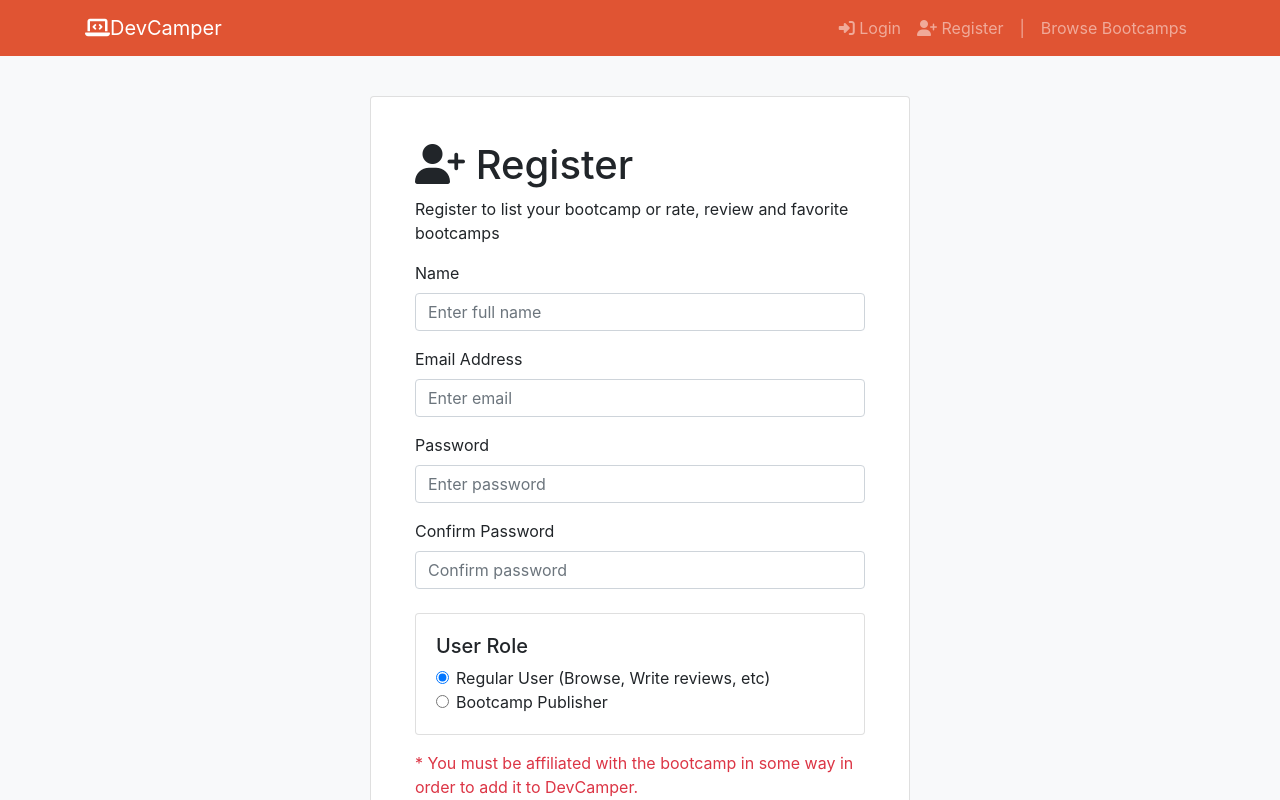
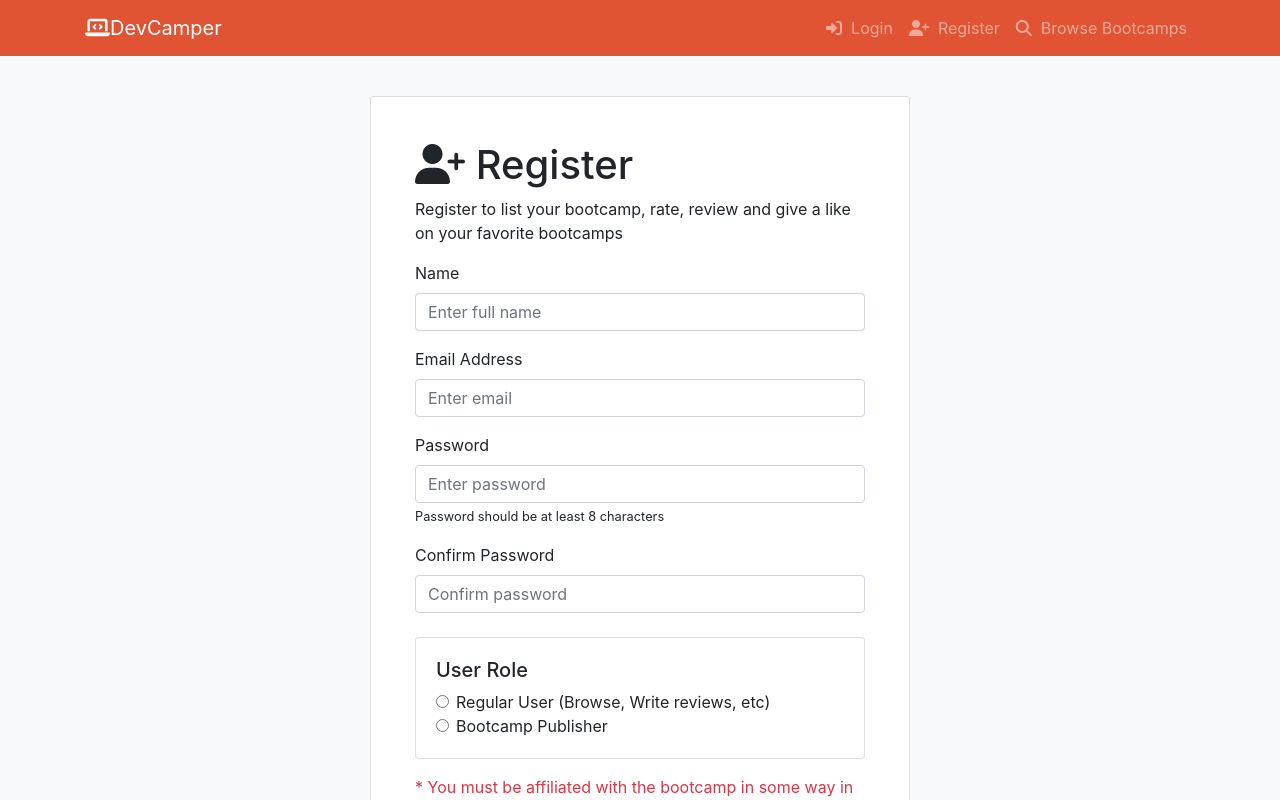
Before and after one commit to rookiemonkey/devcamper-frontend, a Next.js app: page /register in a window 1280 px wide. Shown: the top 800 px of the page. Built offline with nearby package versions, Linux system fonts and the light colour scheme.

Commit message:
submit register form works

```diff
--- a/components/Navigation.js
+++ b/components/Navigation.js
@@ -15,16 +15,22 @@ const Navigation = () => {
                 <div className="collapse navbar-collapse" id="navbarSupportedContent">
                     <ul className="navbar-nav ml-auto">
                         <li className="nav-item">
-                            <a className="nav-link" href="/login"><i className="fas fa-sign-in-alt"></i> Login</a>
+                            <a className="nav-link" href="/login">
+                                <i className="fas fa-sign-in-alt"></i>
+                                &nbsp; Login
+                            </a>
                         </li>
                         <li className="nav-item">
-                            <a className="nav-link" href="/register"><i className="fas fa-user-plus"></i> Register</a>
-                        </li>
-                        <li className="nav-item d-none d-sm-block">
-                            <a className="nav-link" href="#">|</a>
+                            <a className="nav-link" href="/register">
+                                <i className="fas fa-user-plus"></i>
+                                &nbsp; Register
+                            </a>
                         </li>
                         <li className="nav-item">
-                            <a className="nav-link" href="bootcamps.html">Browse Bootcamps</a>
+                            <a className="nav-link" href="bootcamps.html">
+                                <i class="fas fa-search"></i>
+                                &nbsp; Browse Bootcamps
+                            </a>
                         </li>
                     </ul>
                 </div>
--- /dev/null
+++ b/components/_toaster.js
@@ -0,0 +1,11 @@
+const toasterConfiguration = {
+    position: "bottom-left",
+    autoClose: 4000,
+    hideProgressBar: false,
+    closeOnClick: true,
+    pauseOnHover: true,
+    draggable: true,
+    progress: undefined
+}
+
+export default toasterConfiguration
--- a/components/register/form.js
+++ b/components/register/form.js
@@ -1,6 +1,53 @@
 import styles from '../../styles/forms.module.css';
+import { useState, useCallback } from 'react';
+import { ToastContainer, toast } from 'react-toastify';
+import toasterConfiguration from '../_toaster';
 
 const RegisterForm = () => {
+    const [name, setName] = useState('');
+    const [email, setEmail] = useState('');
+    const [password, setPassword] = useState('');
+    const [passwordConfirm, setPasswordConfirm] = useState('');
+    const [role, setRole] = useState('');
+
+    const handleChange = useCallback(event => {
+        const { name, value } = event.target;
+
+        switch (name) {
+            case 'name': setName(value); break;
+            case 'email': setEmail(value); break;
+            case 'password': setPassword(value); break;
+            case 'passwordConfirm': setPasswordConfirm(value); break;
+            case 'role': setRole(value); break;
+            default: null;
+        }
+    })
+
+    const success = message => toast.success(message, toasterConfiguration);
+    const error = message => toast.error(message, toasterConfiguration);
+
+    const handleSubmit = useCallback(async event => {
+        event.preventDefault();
+
+        const options = {
+            method: 'POST',
+            headers: {
+                'Content-Type': 'application/json',
+                'Access-Control-Allow-Origin': '*'
+            },
+            body: JSON.stringify({ name, email, password, passwordConfirm, role })
+        }
+
+        const raw = await fetch(`http://localhost:5000/api/v1/auth/signup`, options)
+
+        const parsed = await raw.json();
+
+        if (!parsed.success)
+            return error(parsed.msg)
+
+        success('Successfully registered')
+    })
+
     return (
         <section className={`form mt-5 ${styles.custom_mt}`}>
             <div className="container">
@@ -8,12 +55,14 @@ const RegisterForm = () => {
                     <div className="col-md-6 m-auto">
                         <div className="card bg-white p-4 mb-4">
                             <div className="card-body">
+
+                                <ToastContainer />
+
                                 <h1><i className="fas fa-user-plus"></i> Register</h1>
                                 <p>
-                                    Register to list your bootcamp or rate, review and favorite
-                                    bootcamps
+                                    Register to list your bootcamp, rate, review and give a like on your favorite bootcamps
 								</p>
-                                <form>
+                                <form onSubmit={handleSubmit} method="POST">
                                     <div className="form-group">
                                         <label htmlFor="name">Name</label>
                                         <input
@@ -21,6 +70,7 @@ const RegisterForm = () => {
                                             name="name"
                                             className="form-control"
                                             placeholder="Enter full name"
+                                            onChange={handleChange}
                                             required
                                         />
                                     </div>
@@ -31,6 +81,7 @@ const RegisterForm = () => {
                                             name="email"
                                             className="form-control"
                                             placeholder="Enter email"
+                                            onChange={handleChange}
                                             required
                                         />
                                     </div>
@@ -41,16 +92,19 @@ const RegisterForm = () => {
                                             name="password"
                                             className="form-control"
                                             placeholder="Enter password"
+                                            onChange={handleChange}
                                             required
                                         />
+                                        <small>Password should be at least 8 characters</small>
                                     </div>
                                     <div className="form-group mb-4">
                                         <label htmlFor="password2">Confirm Password</label>
                                         <input
                                             type="password"
-                                            name="password2"
+                                            name="passwordConfirm"
                                             className="form-control"
                                             placeholder="Confirm password"
+                                            onChange={handleChange}
                                             required
                                         />
                                     </div>
@@ -63,7 +117,8 @@ const RegisterForm = () => {
                                                 type="radio"
                                                 name="role"
                                                 value="user"
-                                                checked
+                                                onChange={handleChange}
+                                                checked={role === 'user'}
                                             />
                                             <label className="form-check-label">
                                                 Regular User (Browse, Write reviews, etc)
@@ -75,6 +130,8 @@ const RegisterForm = () => {
                                                 type="radio"
                                                 name="role"
                                                 value="publisher"
+                                                onChange={handleChange}
+                                                checked={role === 'publisher'}
                                             />
                                             <label className="form-check-label">
                                                 Bootcamp Publisher
@@ -82,8 +139,7 @@ const RegisterForm = () => {
                                         </div>
                                     </div>
                                     <p className="text-danger">
-                                        * You must be affiliated with the bootcamp in some way in
-                                        order to add it to DevCamper.
+                                        * You must be affiliated with the bootcamp in some way in order to add it to DevCamper.
 									</p>
                                     <div className="form-group">
                                         <input
--- a/package.json
+++ b/package.json
@@ -13,6 +13,7 @@
     "next": "9.5.3",
     "popper.js": "^1.14.3",
     "react": "16.13.1",
-    "react-dom": "16.13.1"
+    "react-dom": "16.13.1",
+    "react-toastify": "^6.0.8"
   }
 }
--- a/pages/_app.js
+++ b/pages/_app.js
@@ -1,4 +1,5 @@
 import "bootstrap/dist/css/bootstrap.css";
+import "react-toastify/dist/ReactToastify.css";
 import "../styles/globals.css";
 import { useEffect } from "react";
 
```
Also changed, not shown: 1 other file (tests, documents, lock files or other folders).
